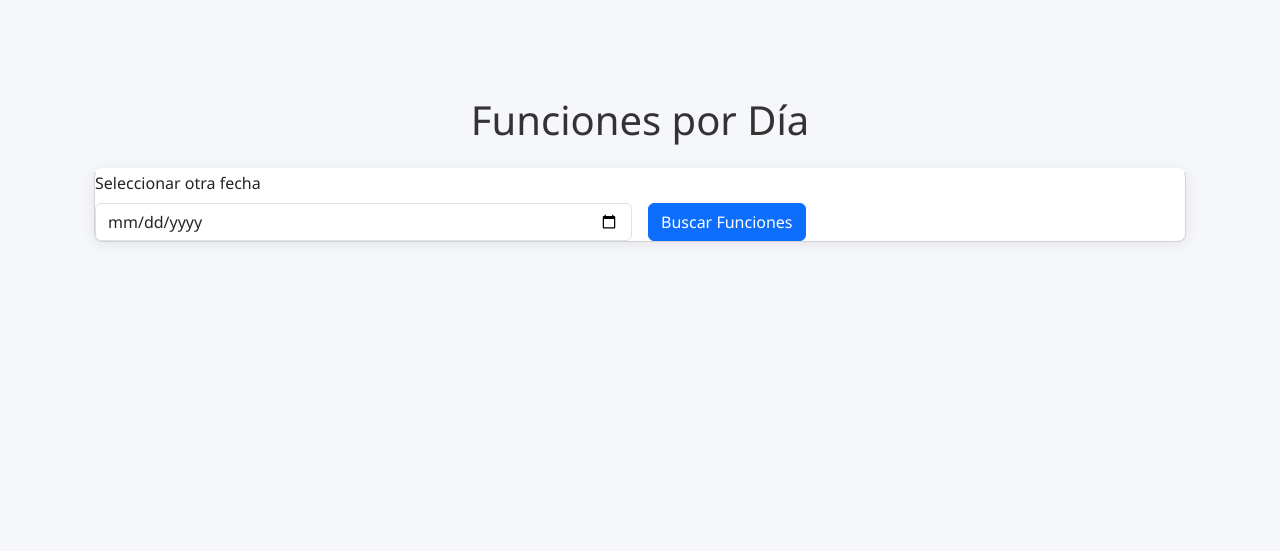
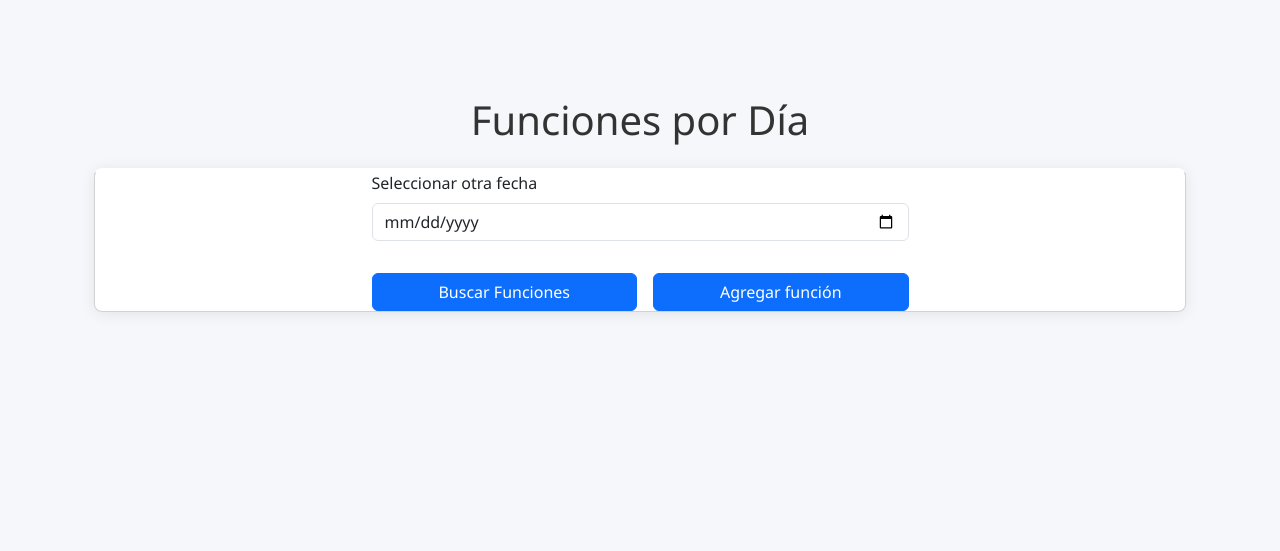
Before and after one commit to Draklob/FlaskCine, a Flask app: template templates/admin/funciones.html in a window 1280 px wide. Shown: the part 56-607 px from the top of the page. Run offline with Flask 3, Linux system fonts and the light colour scheme; the template is opened without the code that fills it, so the values that code supplies are empty; parts of the project's set-up code (start-up, migrations or seed data) failed here and were passed over; some libraries are stand-ins or nearby versions.

Commit message:
Agregando funciones y comprobando que todo funciona. Falta la ultima parte o al menos lo importante para terminar.

```diff
--- a/templates/admin/funciones.html
+++ b/templates/admin/funciones.html
@@ -10,15 +10,22 @@
     <!-- Formulario para seleccionar la fecha -->
     <div class="card mb-5">
         <div class="card-body">
-            <form method="POST" class="row g-3">
+            <div class="row g-3 justify-content-center">
                 <div class="col-md-6">
-                    <label for="fecha" class="form-label">Seleccionar otra fecha</label>
-                    <input type="date" id="fecha" name="fecha" class="form-control" value="{{ fecha | format_date }}" required>
+                    <div class="d-flex flex-column gap-3">
+                        <form method="POST" id="buscar-form">
+                            <div class="mb-3">
+                                <label for="fecha" class="form-label">Seleccionar otra fecha</label>
+                                <input type="date" id="fecha" name="fecha" class="form-control" value="{{ fecha | default('', true) }}" required>
+                            </div>
+                        </form>
+                        <div class="d-flex gap-3 align-items-center">
+                            <button type="submit" form="buscar-form" name="action" value="buscar" class="btn btn-primary flex-fill text-center" aria-label="Buscar funciones por fecha">Buscar Funciones</button>
+                            <a href="{{ url_for('admin.agregar_funcion', fecha=fecha | default('', true)) }}" id="agregar-btn" class="btn btn-primary flex-fill text-center" aria-label="Agregar nueva función">Agregar función</a>
+                        </div>
+                    </div>
                 </div>
-                <div class="col-md-6 d-flex align-items-end">
-                    <button type="submit" class="btn btn-primary">Buscar Funciones</button>
-                </div>
-            </form>
+            </div>
         </div>
     </div>
 
```
Also changed, not shown: routes/admin_routes.py (+7 -2 lines), templates/admin/form_funcion.html (added).
